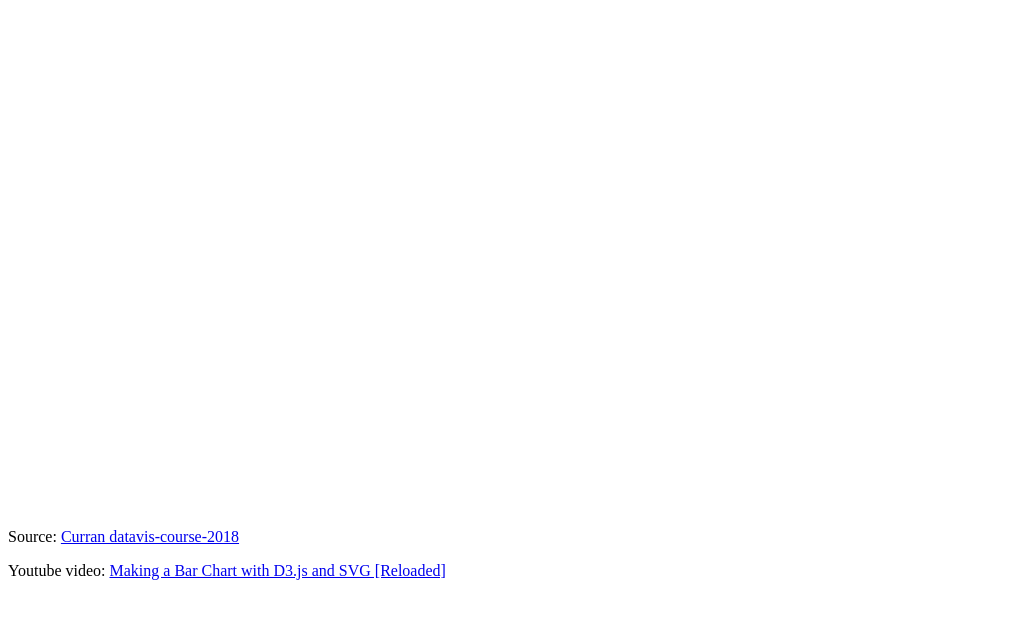
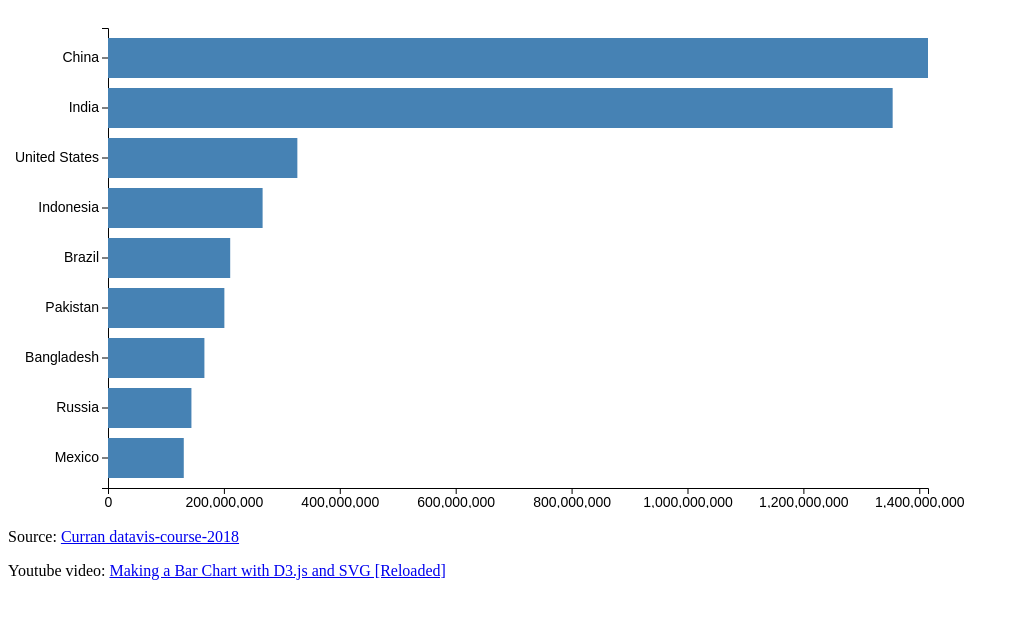
Before and after one commit to Jelmerovereem/frontend-data, a plain HTML site: page curranDatavizCourse/makingBarChart/index.html in a window 1280 px wide. Shown: the whole page, without its empty margins (0-1018 px from the left). Drawn offline with nearby package versions, Linux system fonts and the light colour scheme.

Commit message:
added the code example. It works now

```diff
--- a/curranDatavizCourse/makingBarChart/index.html
+++ b/curranDatavizCourse/makingBarChart/index.html
@@ -11,6 +11,7 @@
 	<p>Source: <a href="https://curran.github.io/dataviz-course-2018/" target="_blank">Curran datavis-course-2018</a></p>
 	<p>Youtube video: <a href="https://www.youtube.com/watch?v=NlBt-7PuaLk&list=PL9yYRbwpkykvOXrZumtZWbuaXWHvjD8gi&index=8&ab_channel=CurranKelleher" target="_blank">Making a Bar Chart with D3.js and SVG [Reloaded]</a></p>
 	<script src="https://d3js.org/d3.v6.min.js"></script>
+	<script src="data.js"></script>
 	<script src="scripts/script.js"></script>
 </body>
 </html>
--- a/curranDatavizCourse/makingBarChart/scripts/script.js
+++ b/curranDatavizCourse/makingBarChart/scripts/script.js
@@ -1,3 +1,53 @@
-d3.csv("data.csv").then(data => {
+/*d3.csv("data.csv").then(data => {
 	console.log(data);
-});
+});*/
+
+const svg = d3.select("svg"); // select the svg in the DOM
+
+const width = +svg.attr("width");
+const height = +svg.attr("height");
+
+const render = data => {
+	const xValue = obj => obj.population;
+	const yValue = obj => obj.country;
+	const margin = {
+		top: 20,
+		right: 40,
+		bottom: 20,
+		left: 100
+	};
+	const innerWidth = width - margin.left - margin.right;
+	const innerHeight = height - margin.top - margin.bottom;
+
+	const xScale = d3.scaleLinear()
+		.domain([0, d3.max(data, xValue)])
+		.range([0, innerWidth]);
+
+	const yScale = d3.scaleBand()
+		.domain(data.map(yValue))
+		.range([0, innerHeight])
+		.padding(0.2);
+
+	const xAxis = d3.axisBottom(xScale);
+	const yAxis = d3.axisLeft(yScale);
+
+	const group = svg.append("g")
+		.attr("transform", `translate(${margin.left}, ${margin.top})`);
+
+/*	xAxis(group.append("g"));
+	yAxis(group.append("g"));*/
+	group.append("g").call(yAxis);
+	group.append("g").call(xAxis)
+		.attr("transform", `translate(0, ${innerHeight})`);
+
+	group.selectAll("rect").data(data)
+		.enter().append("rect")
+			.attr("y", obj => yScale(yValue(obj)))
+			.attr("width", obj => xScale(xValue(obj)))
+			.attr("height", yScale.bandwidth())
+};
+
+data.forEach(obj => {
+	obj.population = +obj.population * 1000;
+})
+render(data)
--- a/curranDatavizCourse/makingBarChart/styles/style.css
+++ b/curranDatavizCourse/makingBarChart/styles/style.css
@@ -1,3 +1,15 @@
 body {
 	font-family: poppins;
 }
+
+rect {
+	fill: steelblue;
+}
+
+rect:hover {
+	fill: #265780;
+}
+
+text {
+	font-size: 1.4em;
+}
```
